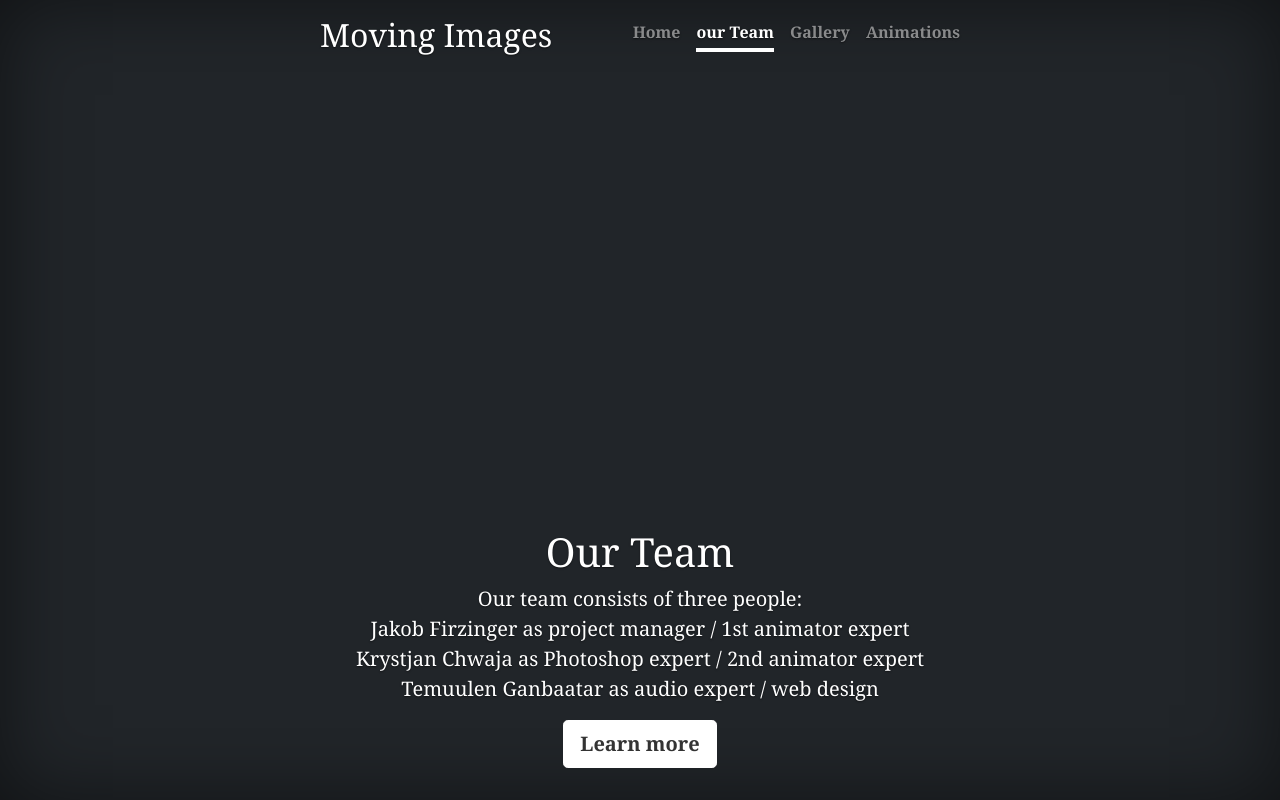
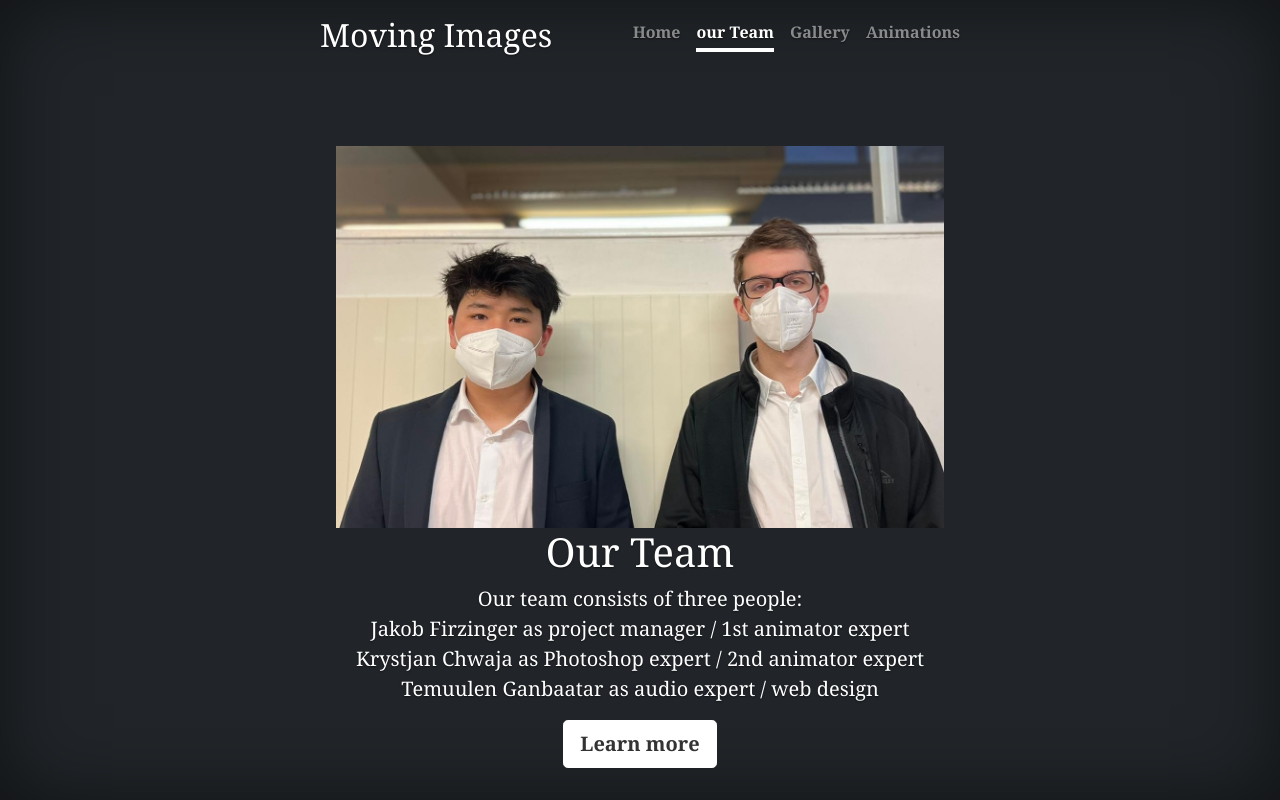
Before and after one commit to movingImages/movingImages, a plain HTML site: page Team.html in a window 1280 px wide. Drawn offline with nearby package versions, Linux system fonts and the light colour scheme.

Commit message:
reztuiopuoziturz

```diff
--- a/Team.html
+++ b/Team.html
@@ -35,6 +35,7 @@
     </header>
 
     <main class="px-3">
+      <img src="bilder/gruppenbild.jpeg" class="img-fluid" alt="...">
       <h1>Our Team</h1>
       <p class="lead">
         Our team consists of three people:<br>
```
Also changed, not shown: bilder/gruppenbild.jpeg (added).
